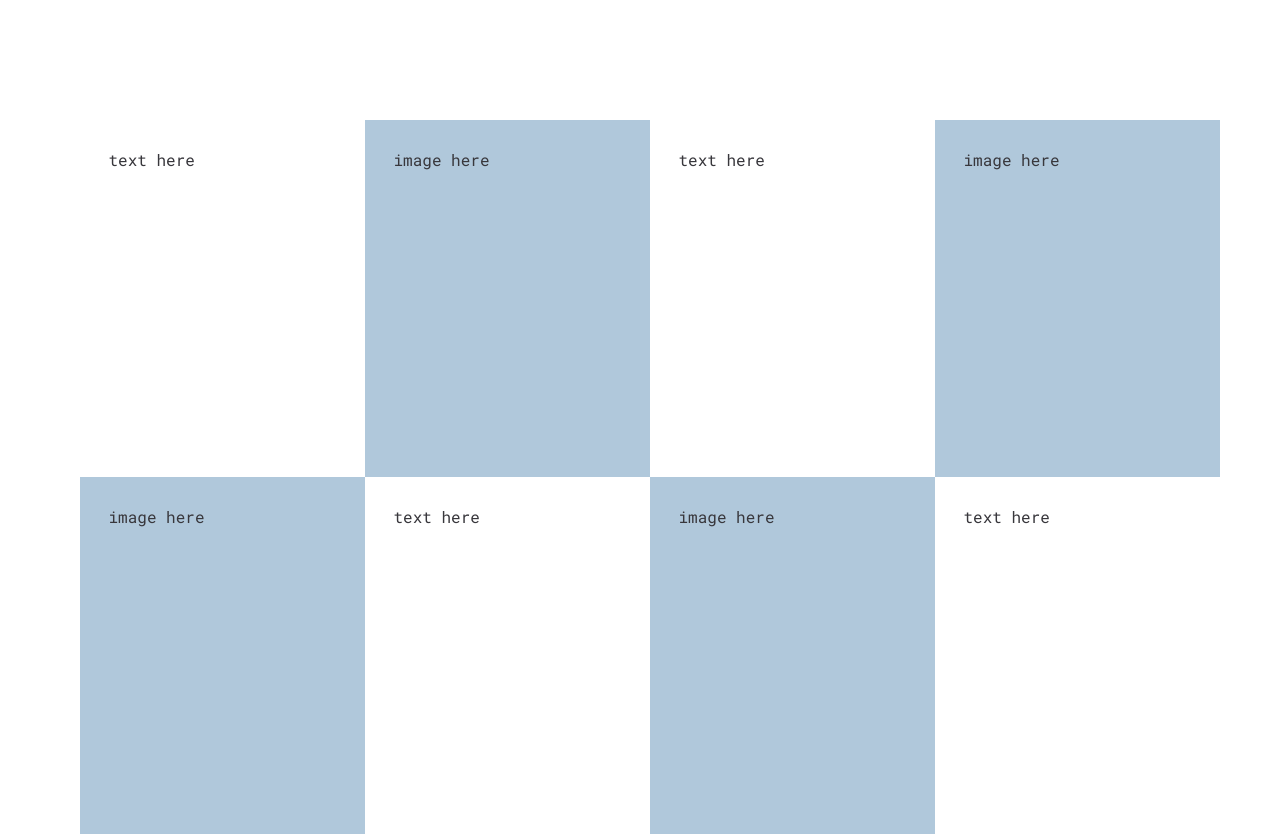
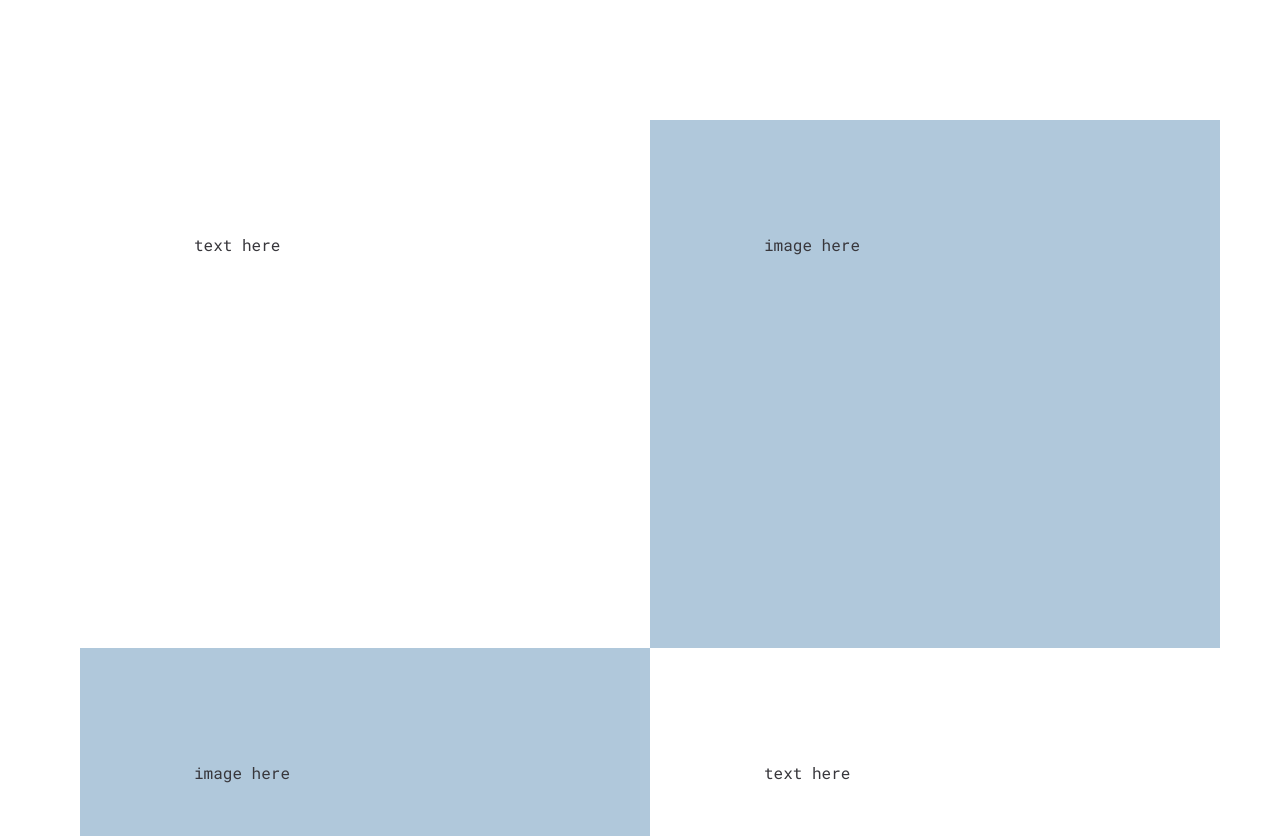
Before and after one commit to scotidodson/2021-portfolio, a React (Create React App) app: page / in a window 1280 px wide. Shown: the part 640-1476 px from the top of the page. Built offline with nearby package versions, Linux system fonts and the light colour scheme.

Commit message:
consolidated files

```diff
--- a/src/components/PortBlock.css
+++ /dev/null
@@ -1,14 +0,0 @@
-.portBlock {
-    display: block;
-    width: 100%;
-}
-
-.portBlock .image, .portBlock .text {
-    display: block;
-    min-height: 300px;
-    padding: 10%;
-}
-
-.portBlock .image {
-    background-color: #B0C8DB;
-}
--- a/src/components/PortBlock.js
+++ b/src/components/PortBlock.js
@@ -1,5 +1,4 @@
 import React from "react";
-import './PortBlock.css';
 
 export default class PortBlock extends React.Component {
     // check orientation
@@ -14,8 +13,8 @@ export default class PortBlock extends React.Component {
 
     render() {
       return(
-          <div className='portBlock'>
-              {this.props.orientation === 'left' ? this.renderTextLeft():this.renderTextRight()}
+          <div className='portfolio__block'>
+              {this.props.textOnLeft ? this.renderTextLeft():this.renderTextRight()}
 
           </div>
       );
--- a/src/components/Portfolio.css
+++ b/src/components/Portfolio.css
@@ -1,7 +1,21 @@
 .portfolio {
     width: 100%;
+    min-height: 300px;
+}
+
+.portfolio__block {
     display: flex;
     flex-direction: row;
-    justify-content: space-evenly;
+    width: 100%;
+}
+
+.portfolio__block .image, .portfolio__block .text {
+    display: block;
     min-height: 300px;
+    padding: 10%;
+    width: 50%;
 }
+
+.portfolio__block .image {
+    background-color: #B0C8DB;
+}
--- a/src/components/Portfolio.js
+++ b/src/components/Portfolio.js
@@ -5,10 +5,10 @@ import PortBlock from './PortBlock';
 const Portfolio = () => {
   return (
    <div className='portfolio'>
-     <PortBlock orientation='left' image='./assets/sample-a/img.jpg' blurb='sample a'/>
-     <PortBlock orientation='right' image='./assets/sample-b/img.jpg' blurb='sample b'/>
-     <PortBlock orientation='left' image='./assets/sample-a/img.jpg' blurb='sample a'/>
-     <PortBlock orientation='right' image='./assets/sample-b/img.jpg' blurb='sample b'/>
+     <PortBlock textOnLeft={true} image='./assets/sample-a/img.jpg' blurb='sample a'/>
+     <PortBlock textOnLeft={false} image='./assets/sample-b/img.jpg' blurb='sample b'/>
+     <PortBlock textOnLeft={true} image='./assets/sample-a/img.jpg' blurb='sample a'/>
+     <PortBlock textOnLeft={false} image='./assets/sample-b/img.jpg' blurb='sample b'/>
 
    </div>
   );
```
